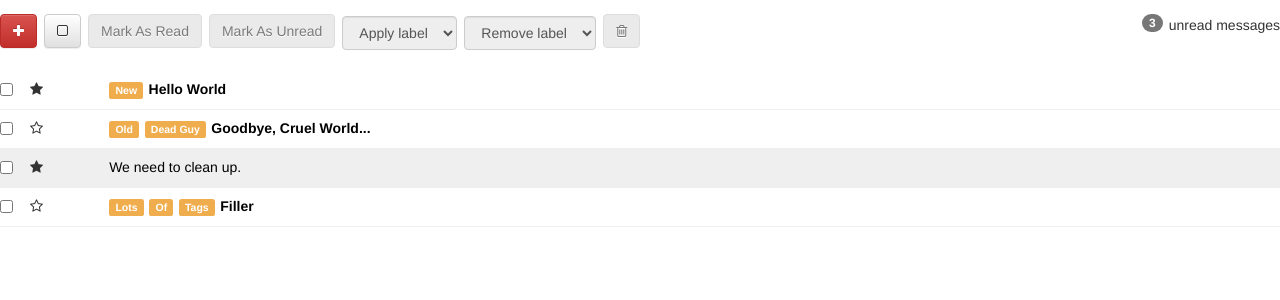
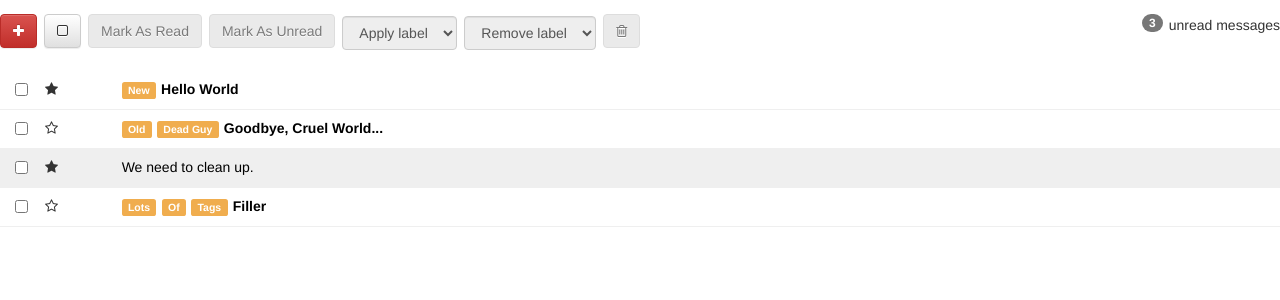
Before and after one commit to MATTALUI/galvanize-inbox, a React (Create React App) app in the folder ginbox/: page / in a window 1280 px wide. Shown: the top 300 px of the page. Built offline with nearby package versions, Linux system fonts and the light colour scheme.

Commit message:
add selected property to posts

```diff
--- a/ginbox/src/components/App.js
+++ b/ginbox/src/components/App.js
@@ -10,7 +10,8 @@ const posts = [
     body: 'What a beautiful day it is!',
     tags: ['New'],
     read: false,
-    starred: true
+    starred: true,
+    selected: false
   },
   {
     id: 2,
@@ -18,7 +19,8 @@ const posts = [
     body: 'Why did you have to go and kill me?',
     tags: ['Old', 'Dead Guy'],
     read: false,
-    starred: false
+    starred: false,
+    selected: false
   },
   {
     id: 3,
@@ -26,7 +28,8 @@ const posts = [
     body: 'This guy that we stabbed has been here for weeks, will someone come and get him?',
     tags: [],
     read: true,
-    starred: true
+    starred: true,
+    selected: false
   },
   {
     id: 4,
@@ -34,7 +37,8 @@ const posts = [
     body: 'Lorem ipsum dolor sit amet, consectetur adipisicing elit, sed do eiusmod tempor incididunt ut labore et dolore magna aliqua. Ut enim ad minim veniam, quis nostrud exercitation ullamco laboris nisi ut aliquip ex ea commodo consequat. Duis aute irure dolor in reprehenderit in voluptate velit esse cillum dolore eu fugiat nulla pariatur. Excepteur sint occaecat cupidatat non proident, sunt in culpa qui officia deserunt mollit anim id est laborum.Lorem Lorem Lorem Lorem ',
     tags: ['Lots', 'Of', 'Tags'],
     read: false,
-    starred: false
+    starred: false,
+    selected: false
   }
 ];
 // <MessageList posts={posts}/>
@@ -55,6 +59,7 @@ class App extends React.Component{
     newPost.id = greatest+1;
     newPost.tags = [];
     newPost.read = false;
+    newPost.selected = false;
     copy.push(newPost);
     this.setState({posts: copy, makingNew:false});
   }
@@ -73,15 +78,10 @@ class App extends React.Component{
     this.setState({posts: copy});
   }
   selectBubbler = (id)=>{
-    let copy = this.state.selected.slice();
-    if (this.state.selected.indexOf(id) > -1){
-      let index = copy.indexOf(id)
-      copy.splice(index, 1);
-      this.setState({selected: copy});
-    }else{
-      copy.push(id);
-      this.setState({selected: copy})
-    }
+    let copy = this.state.posts.slice();
+    let post = copy.find((post)=>{return post.id===id});
+    post.selected?post.selected=false:post.selected=true;
+    this.setState({posts: copy})
   }
   deleteSelected = () =>{
     let copy = this.state.posts.slice();
@@ -133,12 +133,16 @@ class App extends React.Component{
     post.starred?post.starred = false:post.starred = true;
     this.setState({posts: copy})
   }
+  bulkSelect = () =>{
+    let copy = this.state.posts.slice();
+    let selected = copy.filter((post)=>{})
+  }
 
 
   render(){
     return (
       <div>
-        <Toolbar selected={this.state.selected} makeNew={this.makeNew} posts={this.state.posts} deleteSelected={this.deleteSelected} readSelected={this.readSelected} unreadSelected={this.unreadSelected} addTag={this.addTag} removeTag={this.removeTag}/>
+        <Toolbar selected={this.state.selected} makeNew={this.makeNew} posts={this.state.posts} deleteSelected={this.deleteSelected} readSelected={this.readSelected} unreadSelected={this.unreadSelected} addTag={this.addTag} removeTag={this.removeTag} bulkSelect={this.bulkSelect}/>
         <Compose handler={this.addPost} visible={this.state.makingNew?null:'hidden'}/>
         <MessageList posts={this.state.posts} readBubbler={this.readBubbler} selectBubbler={this.selectBubbler} toggleStarred={this.toggleStarred}/>
       </div>
--- a/ginbox/src/components/Message.js
+++ b/ginbox/src/components/Message.js
@@ -5,8 +5,6 @@ class Message extends React.Component{
   constructor(props){
     super(props);
     this.state = {
-      readStatus: props.read,
-      selectedStatus: 'unselected',
       bodyStatus: 'hidden'
     };
   }
@@ -15,12 +13,6 @@ class Message extends React.Component{
   }
   toggleSelected = () =>{
     this.props.selectBubbler(this.props.id);
-    if (this.state.selectedStatus === 'selected'){
-      this.setState({selectedStatus: 'unselected'});
-
-    }else{
-      this.setState({selectedStatus: 'selected'});
-    }
   }
   toggleBody = () =>{
     if (this.state.bodyStatus ==='hidden'){
@@ -35,12 +27,12 @@ class Message extends React.Component{
 
   render(){
     return (
-      <div>
-      <div className={`row message ${this.props.read?'read':'unread'} ${this.state.selectedStatus}`}>
+      <div className="container-fluid">
+      <div className={`row message ${this.props.read?'read':'unread'} ${this.props.selected?'selected':null}`}>
         <div className="col-xs-1">
           <div className="row">
             <div className="col-xs-2">
-              <input type="checkbox" onClick={this.toggleSelected}/>
+              <input type="checkbox" onChange={this.toggleSelected} defaultChecked={this.props.selected}/>
             </div>
             <div className="col-xs-2">
               <i className={this.props.starred?'star fa fa-star':'star fa fa-star-o'} onClick={this.toggleStarred}></i>
--- a/ginbox/src/components/MessageList.js
+++ b/ginbox/src/components/MessageList.js
@@ -16,7 +16,7 @@ class MessageList extends React.Component{
   render(){
     const listOfPosts = this.props.posts.map((post)=>{
       return (
-        <Message key={post.id} id={post.id} subject={post.subject} body={post.body} tags={post.tags} read={post.read} readBubbler={this.readBubbler} selectBubbler={this.selectBubbler} starred={post.starred} toggleStarred={this.toggleStarred}/>
+        <Message key={post.id} id={post.id} subject={post.subject} body={post.body} tags={post.tags} read={post.read} readBubbler={this.readBubbler} selectBubbler={this.selectBubbler} starred={post.starred} toggleStarred={this.toggleStarred} selected={post.selected}/>
       )
     })
     return (
--- a/ginbox/src/components/Toolbar.js
+++ b/ginbox/src/components/Toolbar.js
@@ -23,7 +23,7 @@ class Toolbar extends React.Component{
       <i className="fa fa-plus"></i>
     </a>
 
-    <button className="btn btn-default">
+    <button className="btn btn-default"  onClick={this.props.bulkSelect}>
       <i className={this.props.selected.length===0?"fa fa-square-o":this.props.selected.length===this.props.posts.length?"fa fa-check-square-o":"fa fa-minus-square-o"}></i>
     </button>
 
```
